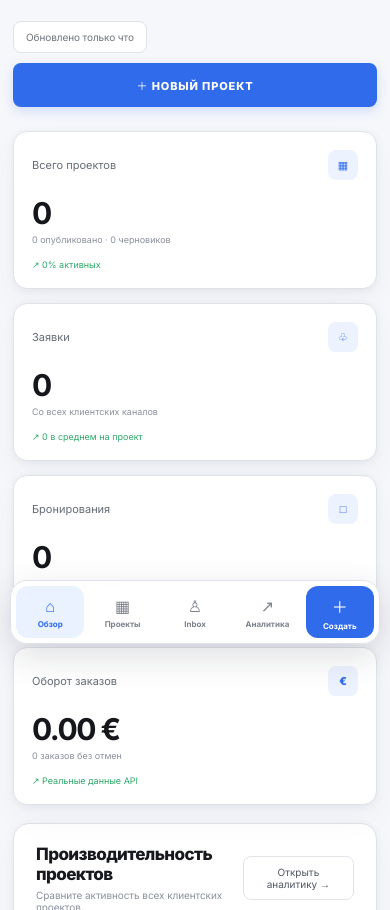
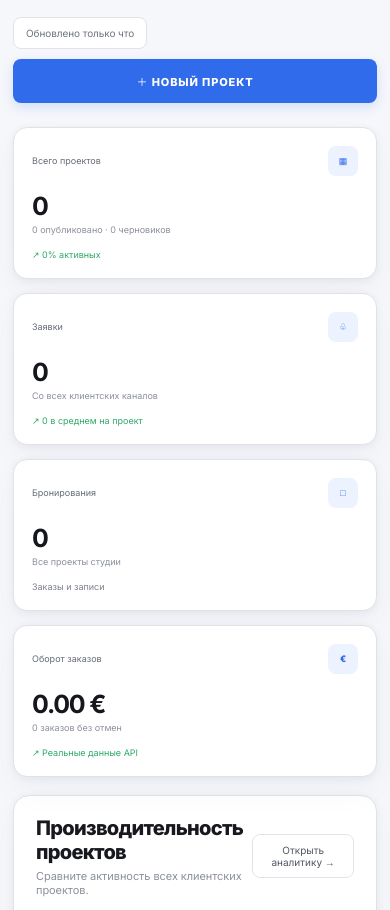
Before and after one commit to perezapusk-tgk/TorclixGroup, a website built with Vite: page apps/web/index.html in a window 390 px wide. Shown: the part 190-1100 px from the top of the page. Built offline with nearby package versions, Linux system fonts and the light colour scheme; no server answers; a web font is replaced by a local one.

Commit message:
fix(web): compact typography and remove mobile bottom bar

```diff
--- a/apps/web/src/styles.css
+++ b/apps/web/src/styles.css
@@ -1020,3 +1020,18 @@ select,input,textarea,.field input,.field select{background:#fff!important;color
  .mobile-bottom-nav button:last-child{background:#2f6bea;color:#fff}
  .content{padding-bottom:92px}
 }
+
+
+/* Final compact UI pass */
+@media(max-width:700px){
+ .mobile-bottom-nav{display:none!important}
+ .content{padding-bottom:24px}
+}
+body,.app-shell,.content,.sidebar,.topbar,.dashboard-page{font-size:13px}
+.dashboard-page h1{font-size:28px}.dashboard-page h2{font-size:20px}.dashboard-page h3{font-size:15px}
+.dashboard-page p,.hero-copy{font-size:11px}
+.metric-card strong{font-size:25px}.metric-card span,.metric-card small{font-size:9px}
+.nav-item{font-size:11px}.nav-icon{font-size:13px}
+.button,.primary,.secondary,.ghost,button{font-size:11px}
+.table,.project-row,.inbox-row,.performance-row{font-size:11px}
+.workspace-head{margin-bottom:18px}
```
